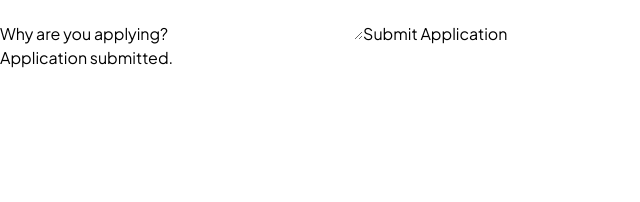
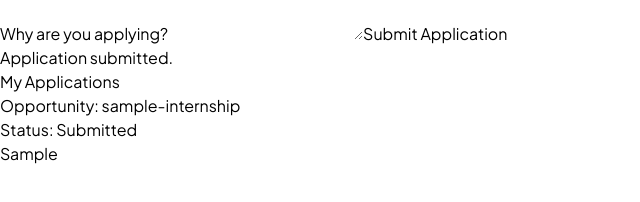
Before and after one commit to sabihaalalji/pathly, a React (Vite) app: page /opportunities in a window 1280 px wide. Both pictures are taken after typing "Sample" into the empty fields and a click on the button "Submit Application". Shown: the part 152-354 px from the top of the page, without its empty margins (0-640 px from the left). Built offline with nearby package versions, Linux system fonts and the light colour scheme; no server answers.

Commit message:
Show saved applications and their status

```diff
--- a/src/App.jsx
+++ b/src/App.jsx
@@ -4,6 +4,16 @@ import Opportunities from './pages/Opportunities'
 
 function App() {
   const [submissionMessage, setSubmissionMessage] = useState('')
+  const [applications,setApplications]=useState(()=>{
+    try{
+      const saved=JSON.parse(localStorage.getItem('pathly.applications') ?? '[]')
+      return Array.isArray(saved) ? saved:[]
+    }
+    catch{
+      return[]
+    }
+  })
+  const myApplications=applications.filter((application)=>application.seekerId ==='sample-seeker')
 
   function handleApply(answer) {
     const seekerId = 'sample-seeker'
@@ -34,10 +44,9 @@ function App() {
         submittedAt: new Date().toISOString(),
       }
 
-      localStorage.setItem(
-        storageKey,
-        JSON.stringify([...applications, newApplication])
-      )
+     const updatedApplications=[...applications,newApplication]
+     localStorage.setItem(storageKey,JSON.stringify(updatedApplications))
+     setApplications(updatedApplications)
 
       setSubmissionMessage('Application submitted.')
     } catch {
@@ -54,6 +63,22 @@ function App() {
         <ApplicationForm onApply={handleApply} />
         {submissionMessage && <p>{submissionMessage}</p>}
       </section>
+
+      <section>
+        <h2>My Applications</h2>
+        {myApplications.length ===0 ?(
+          <p>You have not submitted any applications yet.</p>):(
+            <ul>
+              {myApplications.map((application)=>(
+                <li key={application.id}>
+                    <p>Opportunity: {application.opportunityId}</p>
+                    <p>Status: {application.status}</p>
+                    <p>{application.statement}</p>
+                </li>
+              ))}
+            </ul>
+          )}
+      </section>
     </>
   )
 }
```
